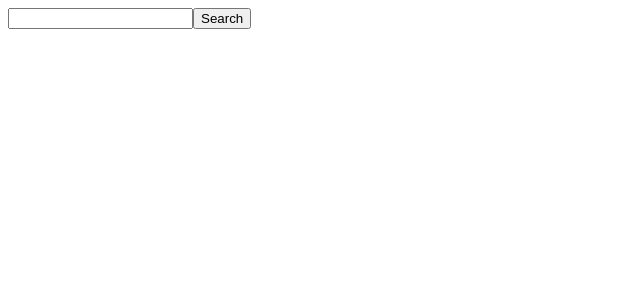
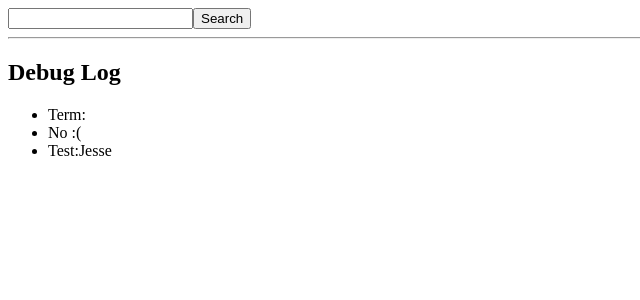
Before and after one commit to jessgusclark/rns-react-components, a React (Create React App) app: page / in a window 1280 px wide. Shown: the top 300 px of the page, without its empty margins (0-640 px from the left). Built offline with nearby package versions, Linux system fonts and the light colour scheme.

Commit message:
Change variable names and output a debug log.

```diff
--- a/src/components/AddressInput/containers/AddressInputContainer.js
+++ b/src/components/AddressInput/containers/AddressInputContainer.js
@@ -6,8 +6,9 @@ import { startAddressValidation, finishAddressValidation } from '../actions';
 // import searchForAddress from '../operations';
 
 const mapStateToProps = (state) => ({
-  search: state.term,
+  term: state.searchAddr,
   isSearching: state.isSearching,
+  test: 'Jesse',
 });
 
 const mapDispatchToProps = (dispatch) => {
@@ -19,13 +20,13 @@ const mapDispatchToProps = (dispatch) => {
   return {
     searchButtonClick: (addr) => {
       dispatch(startAddressValidation(addr));
-      dispatch(finishAddressValidation());
+      // dispatch(finishAddressValidation());
 
-      /*dispatch({
+      /* dispatch({
         type: FINISH_ADDRESS_VALIDATION,
         validAddress: true,
         result: '0x1234567890',
-      });*/
+      }); */
     },
   };
 };
--- a/src/components/AddressInput/reducer.js
+++ b/src/components/AddressInput/reducer.js
@@ -3,10 +3,10 @@ import {
 } from './types';
 
 const initialState = {
-  searching: false,
-  validAddress: false,
+  isSearching: false,
+  // validAddress: false,
   searchAddr: '',
-  result: '',
+  // result: '',
 };
 
 const addressInputReducer = (state = initialState, action) => {
@@ -14,13 +14,13 @@ const addressInputReducer = (state = initialState, action) => {
     case START_ADDRESS_VALIDATION:
       return {
         ...state,
-        searching: true,
+        isSearching: true,
         searchAddr: action.addr,
       };
     case FINISH_ADDRESS_VALIDATION:
       return {
         ...state,
-        searching: false,
+        isSearching: false,
       };
     default:
       return state;
--- a/src/components/AddressInput/view/AddressInputComponent.js
+++ b/src/components/AddressInput/view/AddressInputComponent.js
@@ -2,9 +2,9 @@ import React from 'react';
 import propTypes from 'prop-types';
 
 // Presentational Component
-const AddressInputComponent = ({ searchButtonClick }) => {
+const AddressInputComponent = ({ searchButtonClick, term, isSearching, test }) => {
   let input;
-
+  console.log('view props', isSearching);
   return (
     <div>
       <input
@@ -19,12 +19,34 @@ const AddressInputComponent = ({ searchButtonClick }) => {
       >
         Search
       </button>
+
+      <hr />
+      <h2>Debug Log</h2>
+      <ul>
+        <li>
+          Term:
+          {term}
+        </li>
+        <li>
+          {isSearching ? 'YES!' : 'No :('}
+        </li>
+        <li>
+          Test:
+          {test}
+        </li>
+      </ul>
+
     </div>
   );
 };
 
 AddressInputComponent.propTypes = {
   searchButtonClick: propTypes.func.isRequired,
+
+  // debug props:
+  test: propTypes.string.isRequired,
+  term: propTypes.string,
+  isSearching: propTypes.bool.isRequired,
 };
 
 export default AddressInputComponent;
```
